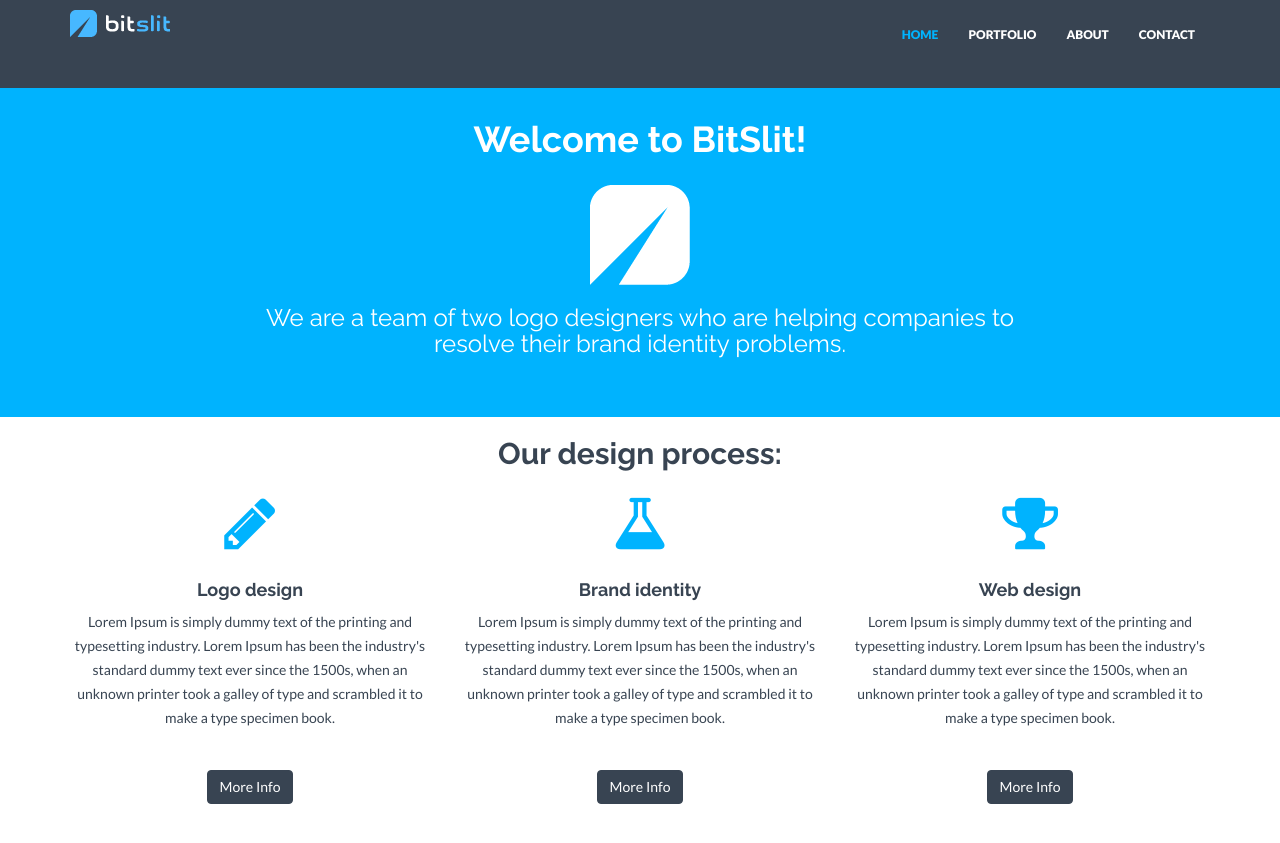
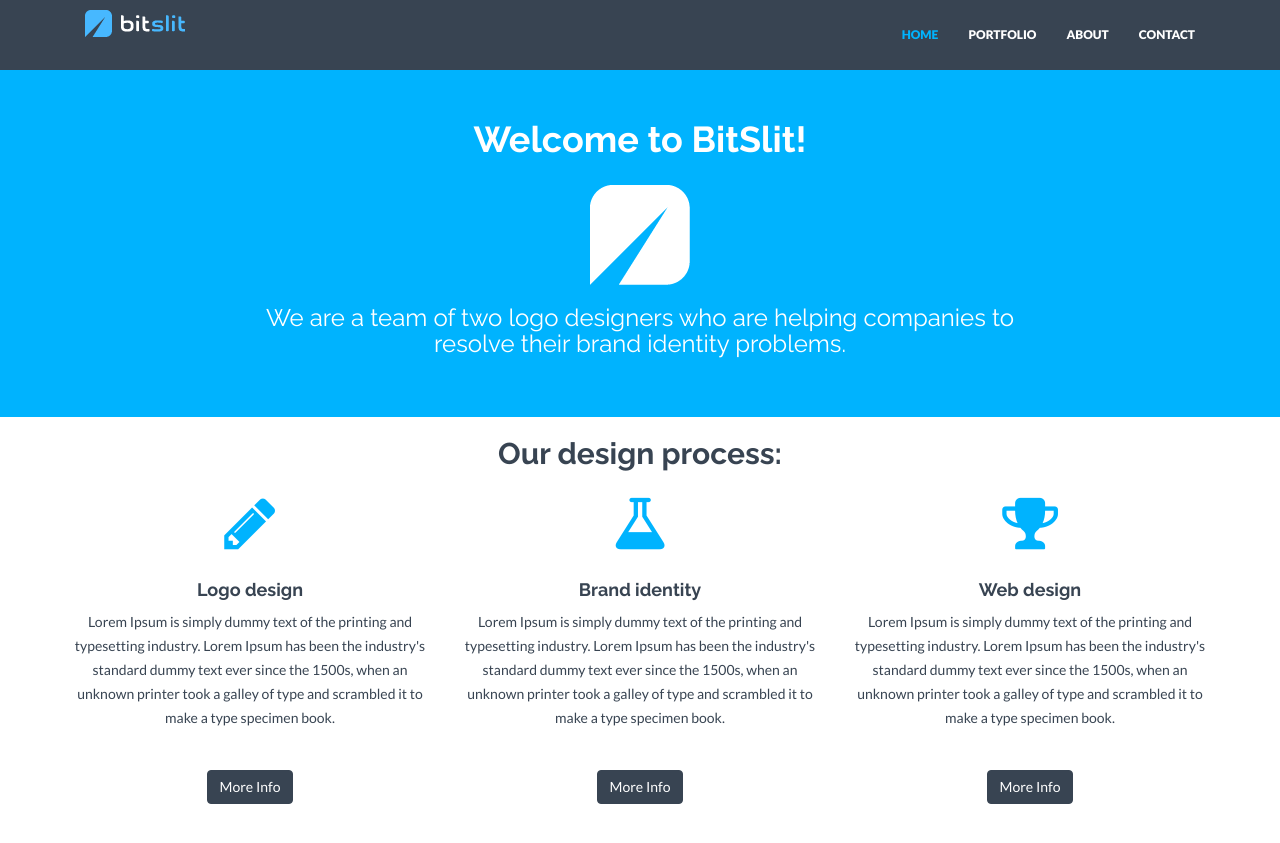
Before and after one commit to bitslit/portfolio, a Jekyll site: the page built from index.html, in a window 1280 px wide and 900 px high. Shown: the top 843 px of the window. Built offline with Jekyll 4.4.1, drawn with Linux system fonts in a browser that asks for light colours; nearby versions of some CDN libraries.

Commit message:
Update nav.html

```diff
--- a/_includes/nav.html
+++ b/_includes/nav.html
@@ -2,12 +2,6 @@
 <div class="navbar navbar-default navbar-fixed-top" role="navigation">
   <div class="container">
     <div class="navbar-header">
-      <body>
-        <div id="head">
-          <div class="header">
-            <img class="logo" src="/portfolio/assets/bitslit.png" width="100" height="27" alt=""/>    </div>
-        </div>
-      </body>
       <button type="button" class="navbar-toggle" data-toggle="collapse" data-target=".navbar-collapse">
         <span class="sr-only">Toggle navigation</span>
         <span class="icon-bar"></span>
@@ -15,6 +9,7 @@
         <span class="icon-bar"></span>
       </button>
       <a class="navbar-brand" href="{{ "/"  | prepend: site.baseurl }}"></a>
+      <img class="logo" src="/portfolio/assets/bitslit.png" width="100" height="27" alt=""/>
     </div>
     <div class="navbar-collapse collapse navbar-right">
       <ul class="nav navbar-nav">
```
